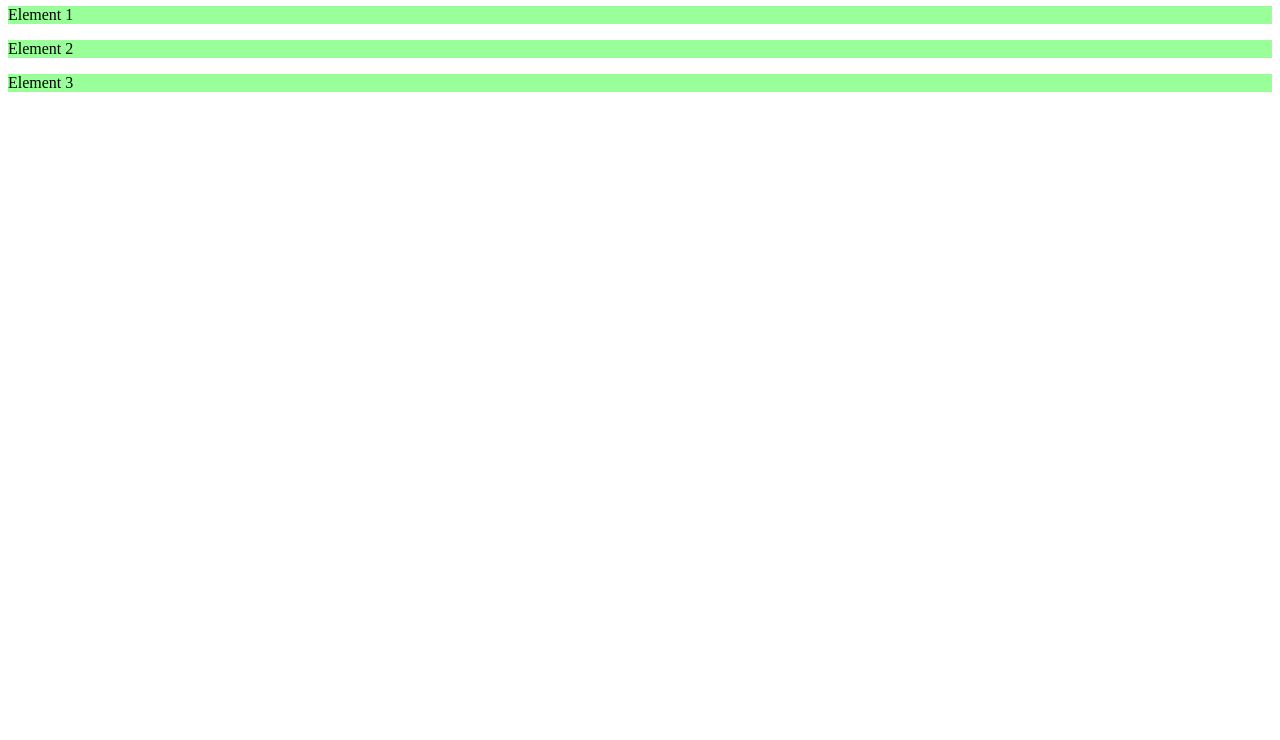
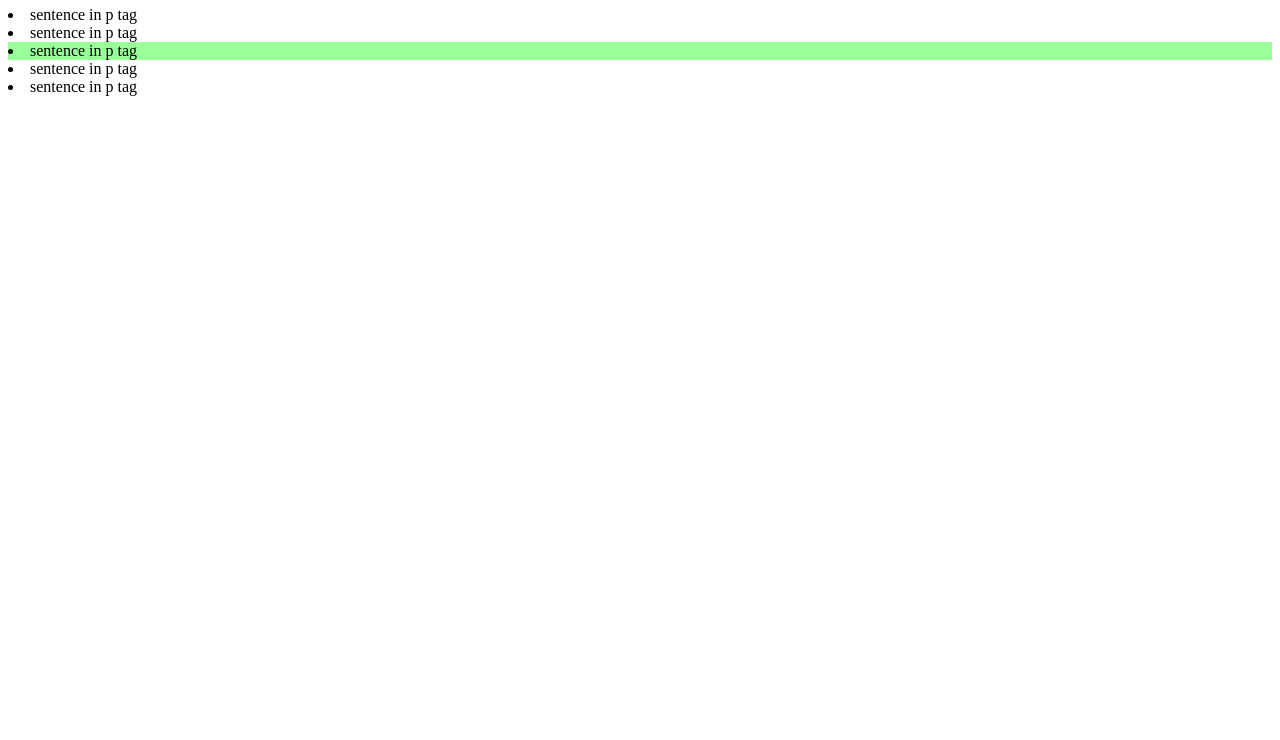
Before and after one commit to coma-dwc/jquery_introduction, a plain HTML site: page index.html in a window 1280 px wide. Shown: the part 60-800 px from the top of the page. Drawn offline with nearby package versions, Linux system fonts and the light colour scheme.

Commit message:
chapter2

```diff
--- a/index.html
+++ b/index.html
@@ -8,8 +8,10 @@
   </head>
   <body>
     <h1>Learning jQuery</h1>
-    <p class="elems">Element 1</p>
-    <p class="elems">Element 2</p>
-    <p class="elems">Element 3</p>
+    <li>sentence in p tag</li>
+    <li>sentence in p tag</li>
+    <li>sentence in p tag</li>
+    <li>sentence in p tag</li>
+    <li>sentence in p tag</li>
   </body>
 </html>
--- a/main.js
+++ b/main.js
@@ -1,11 +1,10 @@
 (function($){
 
   $(document).ready(function(){
-    var elem = $(".elems");
+    var elem = $("li:eq(2)");
 
-    elem.each(function(){
-      $(this).css("backgroundColor", "#9F9");
-    });
+    elem.css("backgroundColor", "#9F9");
+
   });
 
 })(jQuery);
```
